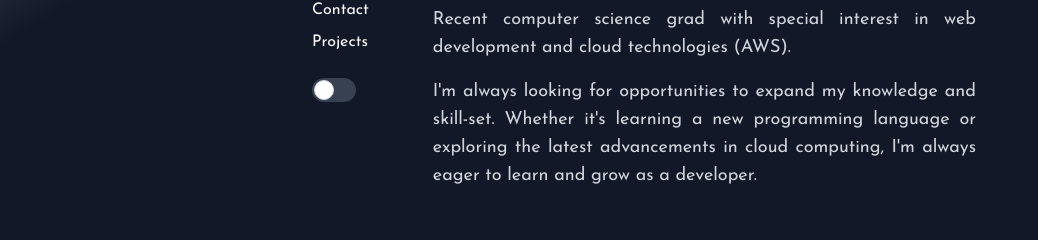
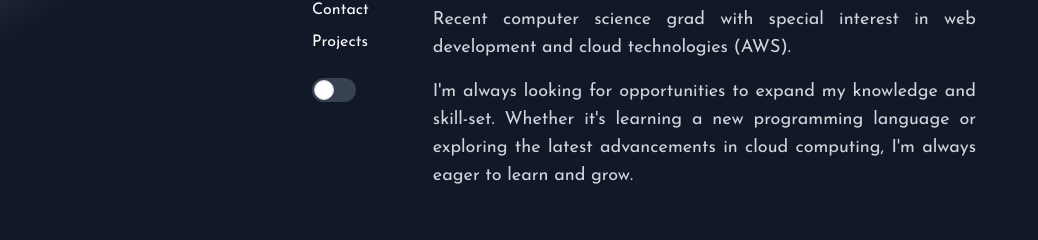
Before and after one commit to CodeSwallow/profile-page, a Next.js app: page / in a window 1280 px wide. Shown: the part 272-512 px from the top of the page, without its empty margins (0-1038 px from the left). Built offline with nearby package versions, Linux system fonts and the light colour scheme.

Commit message:
feat: updated intro

```diff
--- a/src/pages/index.js
+++ b/src/pages/index.js
@@ -6,7 +6,7 @@ export default function Home() {
     let bodyText = {
         "title": "Hello, I'm Isai Ramirez",
         "underTitle": "Recent computer science grad with special interest in web development and cloud technologies (AWS).",
-        "body": "I'm always looking for opportunities to expand my knowledge and skill-set. Whether it's learning a new programming language or exploring the latest advancements in cloud computing, I'm always eager to learn and grow as a developer."
+        "body": "I'm always looking for opportunities to expand my knowledge and skill-set. Whether it's learning a new programming language or exploring the latest advancements in cloud computing, I'm always eager to learn and grow."
     }
 
     return (
```
